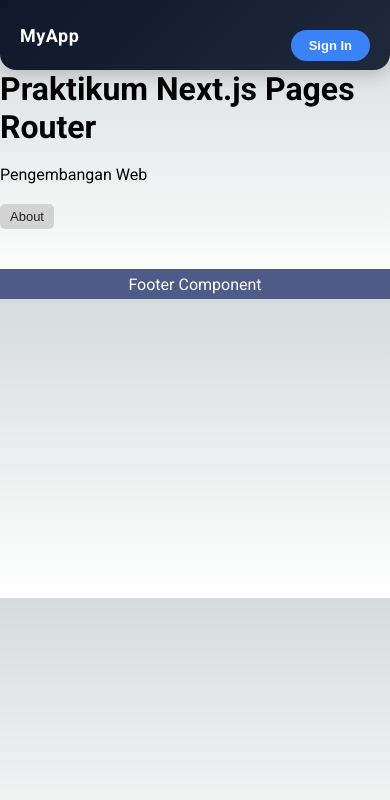
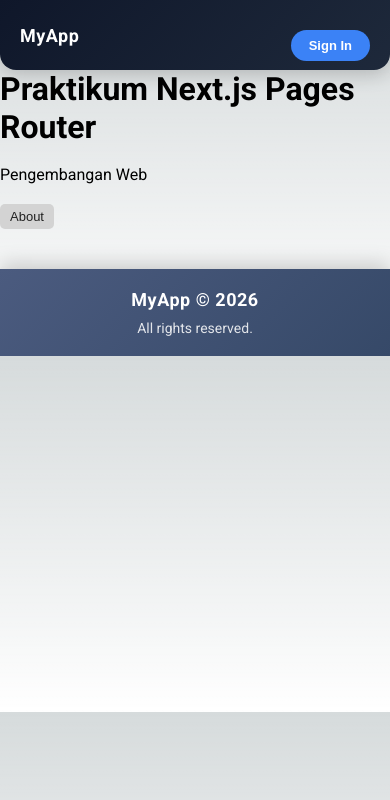
Before and after one commit to annisaeka123/deployPBF, a Next.js app in the folder my-app/: page / in a window 390 px wide. Shown: the top 800 px of the page. Built offline with nearby package versions, Linux system fonts and the light colour scheme; no server answers.

Commit message:
Update footer

```diff
--- /dev/null
+++ b/my-app/src/components/layouts/footer/footer.module.css
@@ -0,0 +1,57 @@
+.footer {
+  width: 100%;
+  padding: 20px 60px;
+
+  display: flex;
+  justify-content: space-between;
+  align-items: center;
+
+  background: linear-gradient(135deg, #4b5b7f, #364968);
+  color: #ffffff;
+
+  box-shadow: 0 -4px 20px rgba(0, 0, 0, 0.2);
+
+  margin-top: 40px;
+}
+
+/* Brand */
+.footer__brand {
+  font-size: 18px;
+  font-weight: 600;
+  letter-spacing: 0.5px;
+}
+
+/* Right section */
+.footer__info {
+  display: flex;
+  flex-direction: column;
+  align-items: flex-end;
+  gap: 6px;
+}
+
+/* Text */
+.footer__info p {
+  margin: 0;
+  font-size: 14px;
+  opacity: 0.85;
+}
+
+/* User info */
+.footer__user {
+  font-size: 13px;
+  opacity: 0.75;
+}
+
+/* Responsive */
+@media (max-width: 768px) {
+  .footer {
+    padding: 20px;
+    flex-direction: column;
+    gap: 10px;
+    text-align: center;
+  }
+
+  .footer__info {
+    align-items: center;
+  }
+}
--- a/my-app/src/components/layouts/footer/index.tsx
+++ b/my-app/src/components/layouts/footer/index.tsx
@@ -1,9 +1,30 @@
+import Script from 'next/dist/client/script'
+import styles from './footer.module.css'
+import { useSession } from "next-auth/react"
+
 const Footer = () => {
-    return (
-        <div className="footer">
-            <div>Footer Component</div>
-        </div>
-    )
+  const { data }: any = useSession()
+
+  return (
+    <footer className={styles.footer} data-testid="footer">
+      {/* Brand / Title */}
+      <div className={styles.footer__brand} id="footer-title"></div>
+      <Script id="footer-title-script" strategy="lazyOnload">
+        {`document.getElementById('footer-title').textContent = 'MyApp © ' + new Date().getFullYear();`}
+      </Script>
+
+      {/* Info */}
+      <div className={styles.footer__info}>
+        <p>All rights reserved.</p>
+
+        {data && (
+          <p className={styles.footer__user}>
+            Logged in as: {data.user?.fullname}
+          </p>
+        )}
+      </div>
+    </footer>
+  )
 }
 
 export default Footer
```
